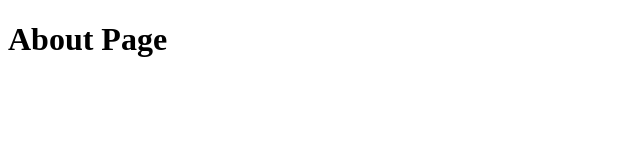
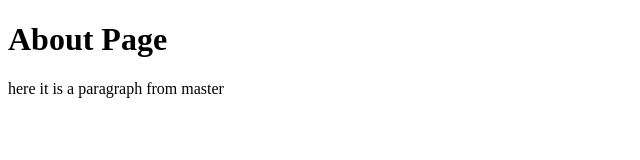
Before and after one commit to techclass-of-education/cdac-git-website, a plain HTML site: page about.html in a window 1280 px wide. Shown: the whole page, without its empty margins (0-640 px from the left). Drawn offline with Linux system fonts and the light colour scheme.

Commit message:
about page master paragraph

```diff
--- a/about.html
+++ b/about.html
@@ -7,5 +7,8 @@
 </head>
 <body>
     <h1>About Page</h1>
+    <p>
+        here it is a paragraph from master
+    </p>
 </body>
 </html>
```
